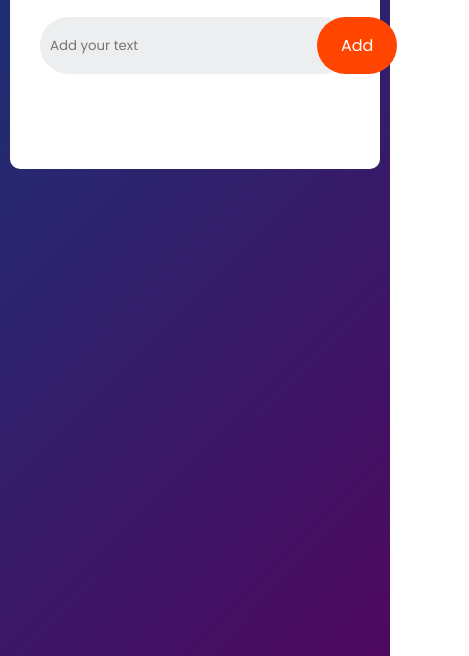
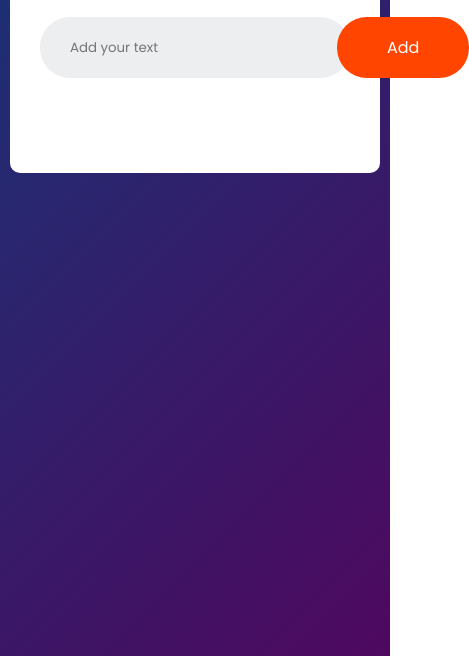
Before and after one commit to DavidRN6/To-Do-List, a plain HTML site: page index.html in a window 390 px wide. Shown: the part 188-844 px from the top of the page, 469 px wide, since content can reach past the window. Drawn offline with Linux system fonts and the light colour scheme.

Commit message:
remove Media

```diff
--- a/style.css
+++ b/style.css
@@ -105,20 +105,3 @@ ul li span{
 ul li span:hover {
     background: #edeef0;
 }
-
-
-@media (max-width: 500px) {
-  .todo-app {
-    max-width: 450px;
-  }
-  .row {
-    padding-left: 10px;
-  }
-    input {
-        padding: 0;
-        margin-right: 10px;
-      }
-      button {
-        padding: 16px 24px;
-      }
-}
```
